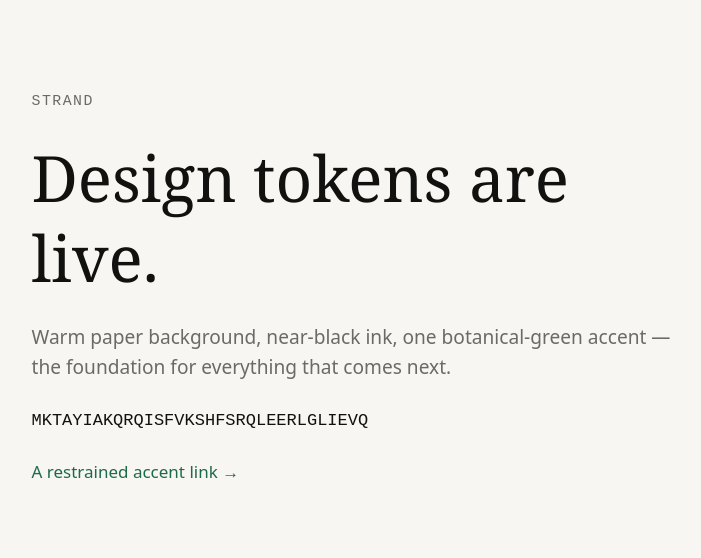
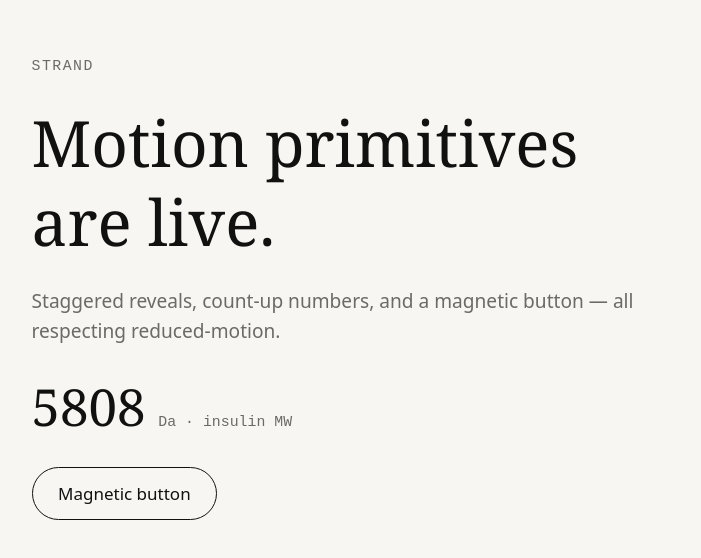
Before and after one commit to vipinsudhakar/Strand, a React (Vite) app in the folder frontend/: page / in a window 1280 px wide. Shown: the part 112-670 px from the top of the page, without its empty margins (277-978 px from the left). Built offline with nearby package versions, Linux system fonts and the light colour scheme.

Commit message:
add framer motion and the shared motion primitives

```diff
--- a/frontend/package.json
+++ b/frontend/package.json
@@ -12,6 +12,7 @@
     "@fontsource-variable/fraunces": "^5.2.9",
     "@fontsource-variable/inter": "^5.2.8",
     "@fontsource-variable/jetbrains-mono": "^5.2.8",
+    "motion": "^12.42.2",
     "react": "^18.3.1",
     "react-dom": "^18.3.1"
   },
--- a/frontend/src/App.tsx
+++ b/frontend/src/App.tsx
@@ -1,27 +1,45 @@
-// Temporary design-token smoke screen: proves the fonts + palette resolve.
+import { motion } from "motion/react";
+
+import { AnimatedNumber } from "./motion/AnimatedNumber";
+import { MagneticButton } from "./motion/MagneticButton";
+import { Reveal } from "./motion/Reveal";
+import { fadeUp } from "./motion/variants";
+
+// Temporary smoke screen: exercises the design tokens + motion primitives.
 // Replaced by the real Nav / Dashboard shell in a later commit.
 export default function App() {
   return (
-    <main className="mx-auto flex min-h-screen max-w-2xl flex-col justify-center gap-6 px-6">
-      <p className="font-mono text-sm uppercase tracking-widest text-ash-500">
-        Strand
-      </p>
-      <h1 className="font-display text-6xl font-medium leading-tight text-ink">
-        Design tokens are live.
-      </h1>
-      <p className="font-sans text-lg text-ash-500">
-        Warm paper background, near-black ink, one botanical-green accent — the
-        foundation for everything that comes next.
-      </p>
-      <p className="font-mono text-base text-ink">
-        MKTAYIAKQRQISFVKSHFSRQLEERLGLIEVQ
-      </p>
-      <a
-        href="#"
-        className="font-sans text-base font-medium text-accent hover:text-accent-soft"
-      >
-        A restrained accent link →
-      </a>
+    <main className="mx-auto flex min-h-screen max-w-2xl flex-col justify-center gap-8 px-6">
+      <Reveal stagger className="flex flex-col gap-6">
+        <motion.p
+          variants={fadeUp}
+          className="font-mono text-sm uppercase tracking-widest text-ash-500"
+        >
+          Strand
+        </motion.p>
+        <motion.h1
+          variants={fadeUp}
+          className="font-display text-6xl font-medium leading-tight text-ink"
+        >
+          Motion primitives are live.
+        </motion.h1>
+        <motion.p variants={fadeUp} className="font-sans text-lg text-ash-500">
+          Staggered reveals, count-up numbers, and a magnetic button — all
+          respecting reduced-motion.
+        </motion.p>
+      </Reveal>
+
+      <Reveal className="flex items-baseline gap-3">
+        <AnimatedNumber
+          value={5808}
+          className="font-display text-5xl font-medium text-ink"
+        />
+        <span className="font-mono text-sm text-ash-500">Da · insulin MW</span>
+      </Reveal>
+
+      <MagneticButton className="w-fit rounded-full border border-ink px-6 py-3 font-sans text-base font-medium text-ink">
+        Magnetic button
+      </MagneticButton>
     </main>
   );
 }
--- /dev/null
+++ b/frontend/src/motion/AnimatedNumber.tsx
@@ -0,0 +1,60 @@
+import { animate, useInView, useReducedMotion } from "motion/react";
+import { useEffect, useRef } from "react";
+
+import { DURATION, EASE_EXPO } from "./variants";
+
+type AnimatedNumberProps = {
+  value: number;
+  /** Fixed decimal places when no custom `format` is given. */
+  decimals?: number;
+  /** Count-up duration in seconds. */
+  duration?: number;
+  /** Custom formatter (e.g. thousands separators, units). Overrides `decimals`. */
+  format?: (value: number) => string;
+  className?: string;
+};
+
+/**
+ * Counts up from 0 to `value` the first time it scrolls into view, writing the
+ * formatted result straight to the DOM node to avoid a re-render per frame.
+ * Under `prefers-reduced-motion` the final value is shown immediately.
+ */
+export function AnimatedNumber({
+  value,
+  decimals = 0,
+  duration = DURATION.slow,
+  format,
+  className,
+}: AnimatedNumberProps) {
+  const ref = useRef<HTMLSpanElement>(null);
+  const inView = useInView(ref, { once: true, margin: "-10% 0px" });
+  const reduce = useReducedMotion();
+
+  const fmt = (v: number) => (format ? format(v) : v.toFixed(decimals));
+
+  useEffect(() => {
+    const el = ref.current;
+    if (!el) return;
+
+    if (reduce) {
+      el.textContent = fmt(value);
+      return;
+    }
+    if (!inView) return;
+
+    const controls = animate(0, value, {
+      duration,
+      ease: EASE_EXPO,
+      onUpdate: (v) => {
+        el.textContent = fmt(v);
+      },
+    });
+    return () => controls.stop();
+    // fmt is derived from value/decimals/format; intentionally not in deps to
+    // avoid restarting the animation when an inline `format` prop changes.
+    // eslint-disable-next-line react-hooks/exhaustive-deps
+  }, [inView, value, reduce, duration]);
+
+  // Initial paint: the final value when reduced, otherwise the starting 0.
+  return <span ref={ref} className={className}>{fmt(reduce ? value : 0)}</span>;
+}
--- /dev/null
+++ b/frontend/src/motion/MagneticButton.tsx
@@ -0,0 +1,57 @@
+import { motion, useMotionValue, useReducedMotion, useSpring } from "motion/react";
+import type { ComponentProps, PointerEvent } from "react";
+import { useRef } from "react";
+
+type MagneticButtonProps = ComponentProps<typeof motion.button> & {
+  /** How far the button drifts toward the cursor, as a fraction of the cursor
+   *  offset from center. ~0.2–0.4 reads as a subtle magnetic pull. */
+  strength?: number;
+};
+
+const SPRING = { stiffness: 150, damping: 15, mass: 0.1 } as const;
+
+/**
+ * A button that eases toward the pointer on hover and springs back on leave,
+ * with a gentle scale on hover/press. The magnetic pull is disabled under
+ * `prefers-reduced-motion`.
+ */
+export function MagneticButton({
+  strength = 0.3,
+  children,
+  ...props
+}: MagneticButtonProps) {
+  const ref = useRef<HTMLButtonElement>(null);
+  const reduce = useReducedMotion();
+
+  const x = useMotionValue(0);
+  const y = useMotionValue(0);
+  const springX = useSpring(x, SPRING);
+  const springY = useSpring(y, SPRING);
+
+  function handlePointerMove(event: PointerEvent<HTMLButtonElement>) {
+    const el = ref.current;
+    if (reduce || !el) return;
+    const rect = el.getBoundingClientRect();
+    x.set((event.clientX - (rect.left + rect.width / 2)) * strength);
+    y.set((event.clientY - (rect.top + rect.height / 2)) * strength);
+  }
+
+  function reset() {
+    x.set(0);
+    y.set(0);
+  }
+
+  return (
+    <motion.button
+      ref={ref}
+      onPointerMove={handlePointerMove}
+      onPointerLeave={reset}
+      style={{ x: springX, y: springY }}
+      whileHover={reduce ? undefined : { scale: 1.03 }}
+      whileTap={reduce ? undefined : { scale: 0.97 }}
+      {...props}
+    >
+      {children}
+    </motion.button>
+  );
+}
--- /dev/null
+++ b/frontend/src/motion/Reveal.tsx
@@ -0,0 +1,46 @@
+import { motion, useReducedMotion } from "motion/react";
+import type { ReactNode } from "react";
+
+import { fadeIn, fadeUp, staggerContainer } from "./variants";
+
+type RevealProps = {
+  children: ReactNode;
+  className?: string;
+  /** When true, act as a container that reveals direct children in sequence.
+   *  Those children must be `motion` elements using the `fadeUp`/`fadeIn`
+   *  variants so they inherit this container's animation state. */
+  stagger?: boolean;
+  /** Delay before this element (not its children) begins, in seconds. */
+  delay?: number;
+  /** Viewport margin passed to whileInView; negative shrinks the trigger area. */
+  margin?: string;
+};
+
+/**
+ * Reveals content as it scrolls into view (once). A single block rises with
+ * `fadeUp`; a `stagger` container sequences its children. Under
+ * `prefers-reduced-motion` both collapse to an opacity-only fade.
+ */
+export function Reveal({
+  children,
+  className,
+  stagger = false,
+  delay = 0,
+  margin = "-10% 0px -10% 0px",
+}: RevealProps) {
+  const reduce = useReducedMotion();
+  const single = reduce ? fadeIn : fadeUp;
+
+  return (
+    <motion.div
+      className={className}
+      variants={stagger ? staggerContainer : single}
+      initial="hidden"
+      whileInView="visible"
+      viewport={{ once: true, margin }}
+      transition={delay ? { delay } : undefined}
+    >
+      {children}
+    </motion.div>
+  );
+}
--- /dev/null
+++ b/frontend/src/motion/variants.ts
@@ -0,0 +1,43 @@
+import type { Transition, Variants } from "motion/react";
+
+/*
+ * Shared motion tokens for Strand. These mirror the CSS motion tokens in
+ * index.css (--ease-expo, --duration-base) so JS-driven and CSS-driven motion
+ * stay in lockstep. Framer Motion wants easing as a cubic-bezier array.
+ */
+export const EASE_EXPO = [0.16, 1, 0.3, 1] as const; // expo-out, the house easing
+
+export const DURATION = {
+  fast: 0.4,
+  base: 0.6,
+  slow: 0.8,
+} as const;
+
+export const STAGGER = 0.07; // 70ms — inside the 60–80ms band
+
+export const baseTransition: Transition = {
+  duration: DURATION.base,
+  ease: EASE_EXPO,
+};
+
+/** A single element rising into place. Used directly by <Reveal> and as the
+ *  child variant under a staggered container. */
+export const fadeUp: Variants = {
+  hidden: { opacity: 0, y: 16 },
+  visible: { opacity: 1, y: 0, transition: baseTransition },
+};
+
+/** Opacity-only fallback for `prefers-reduced-motion` — no vertical travel. */
+export const fadeIn: Variants = {
+  hidden: { opacity: 0 },
+  visible: { opacity: 1, transition: { duration: DURATION.fast } },
+};
+
+/** Parent container that reveals its children in sequence. Children should use
+ *  `fadeUp` (or `fadeIn`) and inherit the animation state from this parent. */
+export const staggerContainer: Variants = {
+  hidden: {},
+  visible: {
+    transition: { staggerChildren: STAGGER, delayChildren: 0.05 },
+  },
+};
```
Also changed, not shown: 1 other file (tests, documents, lock files or other folders).
